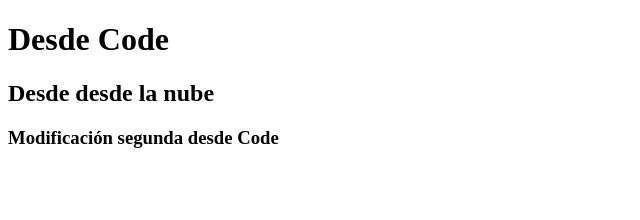
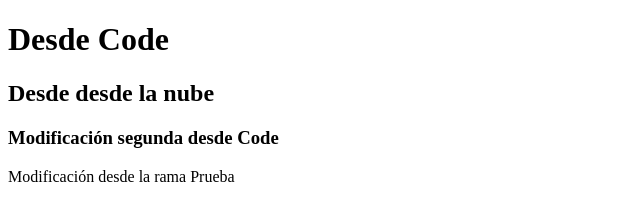
Before and after one commit to luchoChZ/LuisEjemplo, a plain HTML site: page index.html in a window 1280 px wide. Shown: the whole page, without its empty margins (0-640 px from the left). Drawn offline with Linux system fonts and the light colour scheme.

Commit message:
V6 Cambio en rama Prueba

```diff
--- a/index.html
+++ b/index.html
@@ -12,5 +12,8 @@
     <h2>Desde desde la nube</h2>
 
     <h3>Modificación segunda desde Code</h3>
+
+    <p>Modificación desde la rama Prueba</p>
+
 </body>
 </html>
```
